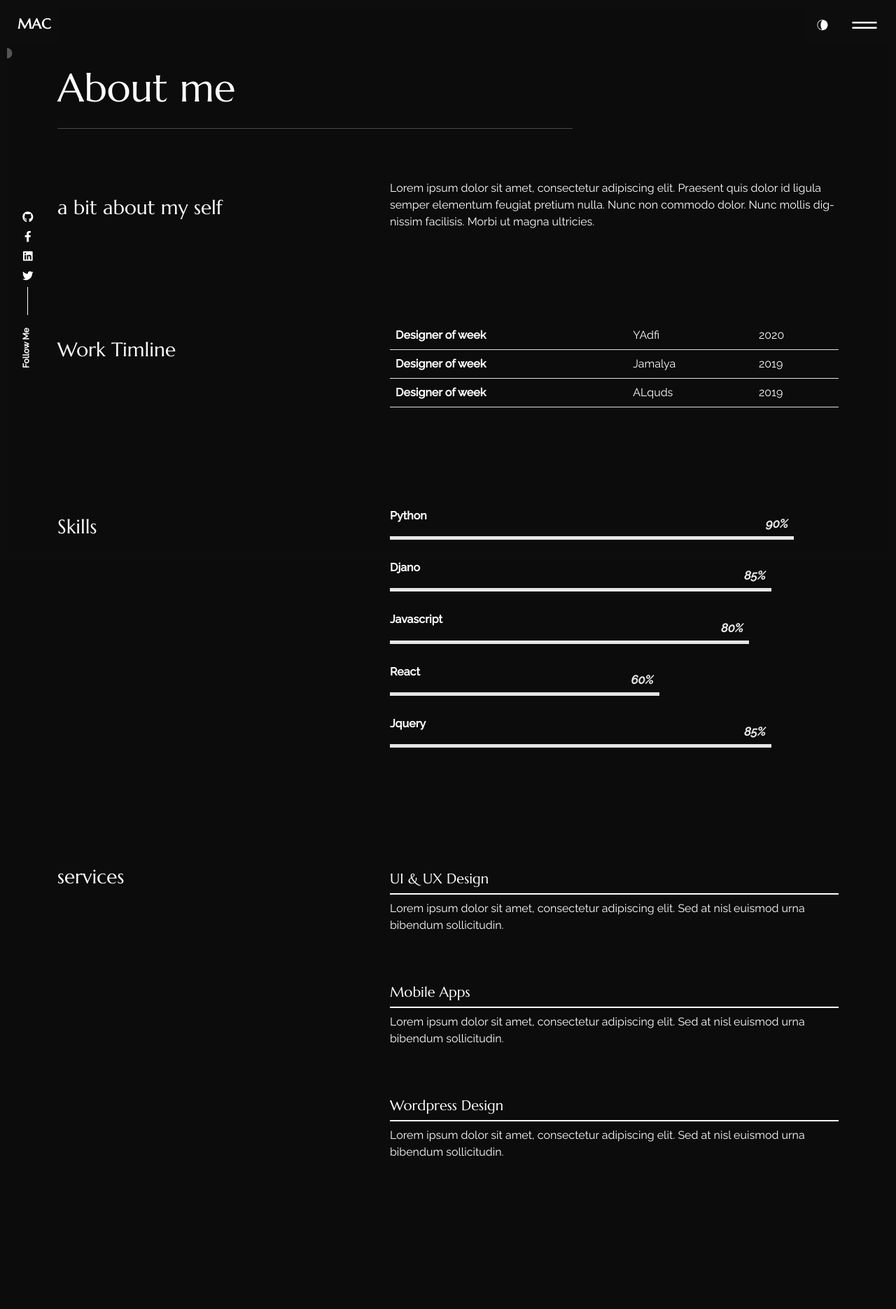
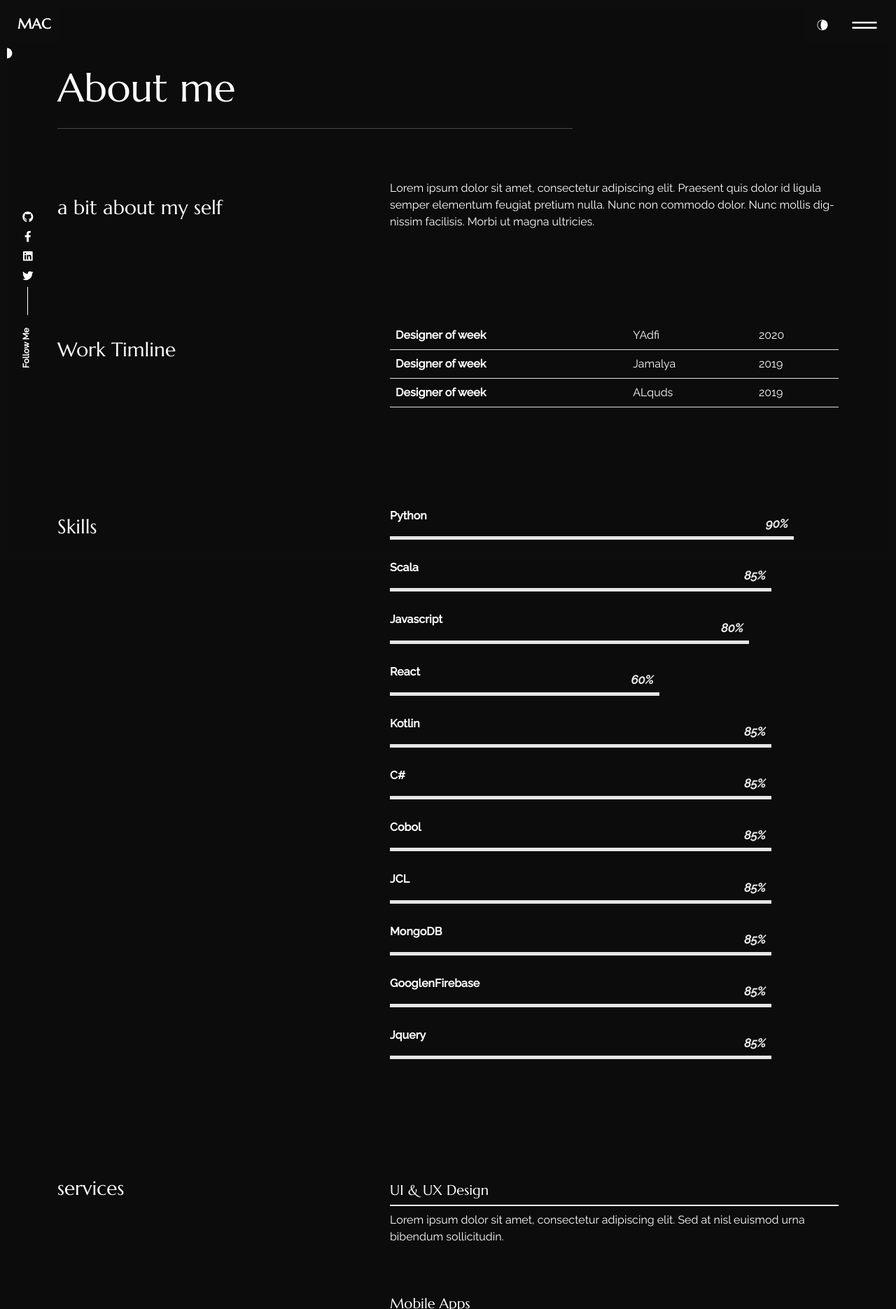
Before and after one commit to DukeDennis2/Web, a React app: page /about in a window 1280 px wide. Shown: the top 1870 px of the page at 70% size. Before the commit the page ends 1698 px from the top, so only its background shows below. Built offline with nearby package versions, Linux system fonts and the light colour scheme; some packages are replaced by stand-ins of ours.

Commit message:
Added some pictures

```diff
--- a/src/content_option.js
+++ b/src/content_option.js
@@ -12,7 +12,7 @@ const introdata = {
         third: "I love creating ",
     },
     description: "Lorem ipsum dolor sit amet, consectetur adipiscing elit. Sed at nisl euismod urna bibendum",
-    your_img_url: "https://images.unsplash.com/photo-1514790193030-c89d266d5a9d",
+    your_img_url: "https://scontent-sjc3-1.xx.fbcdn.net/v/t39.30808-6/464100364_9339202609428977_4607884385177834473_n.jpg?stp=cp6_dst-jpg&_nc_cat=102&ccb=1-7&_nc_sid=833d8c&_nc_ohc=9hqnQEXeT08Q7kNvgHcYHKG&_nc_zt=23&_nc_ht=scontent-sjc3-1.xx&_nc_gid=AlHukrEevHeLAY8tduNdybx&oh=00_AYDroeyS-v7Rb_R4Xq9Q-igFQcJxgAE-6P3oVAxUgw3HRw&oe=671E899C",
 };
 
 const dataabout = {
@@ -41,7 +41,7 @@ const skills = [{
         value: 90,
     },
     {
-        name: "Djano",
+        name: "Scala",
         value: 85,
     },
     {
@@ -51,6 +51,30 @@ const skills = [{
     {
         name: "React",
         value: 60,
+    },
+    {
+        name: "Kotlin",
+        value: 85,
+    },
+    {
+        name: "C#",
+        value: 85,
+    },
+    {
+        name: "Cobol",
+        value: 85,
+    },
+    {
+        name: "JCL",
+        value: 85,
+    },
+    {
+        name: "MongoDB",
+        value: 85,
+    },
+    {
+        name: "GooglenFirebase",
+        value: 85,
     },
     {
         name: "Jquery",
@@ -88,23 +112,23 @@ const dataportfolio = [{
         link: "#",
     },
     {
-        img: "https://picsum.photos/400/600/?grayscale",
+        img: "https://scontent-sjc3-1.xx.fbcdn.net/v/t39.30808-6/431091781_1444161309852044_3559754660219307225_n.jpg?stp=cp6_dst-jpg&_nc_cat=110&ccb=1-7&_nc_sid=86c6b0&_nc_ohc=z6OTM65Iu2IQ7kNvgGd1ptu&_nc_zt=23&_nc_ht=scontent-sjc3-1.xx&_nc_gid=ALCjk5KpLEVPdL5lYWcu3BC&oh=00_AYDuDdrx35rTqqf4FfanCa_8X1mRxS93UPEQRunloeLu3A&oe=671EA3E0" ,
         description: "The wisdom of life consists in the elimination of non-essentials.",
         link: "#",
     },
     {
-        img: "https://picsum.photos/400/300/?grayscale",
+        img: "https://scontent-sjc3-1.xx.fbcdn.net/v/t39.30808-6/393727152_1369453680656141_961556181913208362_n.jpg?_nc_cat=108&ccb=1-7&_nc_sid=833d8c&_nc_ohc=R3-Me0LRgYUQ7kNvgHi5b80&_nc_zt=23&_nc_ht=scontent-sjc3-1.xx&_nc_gid=AzIlx0SH2Iwcz0bmZKkBAGr&oh=00_AYDVAog7hhf75TabP39PsCCFwPT0CVO0u_iIPqpERCeYBA&oe=671E8F3C",
         description: "The wisdom of life consists in the elimination of non-essentials.",
         link: "#",
     },
     {
-        img: "https://picsum.photos/400/700/?grayscale",
+        img: "https://scontent-sjc3-1.xx.fbcdn.net/v/t39.30808-6/438089069_1480997942835047_4906963813695326195_n.jpg?stp=cp6_dst-jpg&_nc_cat=102&ccb=1-7&_nc_sid=833d8c&_nc_ohc=KJWlIMRMJF0Q7kNvgFa5HrC&_nc_zt=23&_nc_ht=scontent-sjc3-1.xx&_nc_gid=AueXOXt8TsyojYGZaemejKC&oh=00_AYCsZrPF63ulivnUgc5PfZ61Vpp5m4j84q8kih45E3KKJA&oe=671E82AD",
         description: "The wisdom of life consists in the elimination of non-essentials.",
         link: "#",
     },
 
     {
-        img: "https://picsum.photos/400/600/?grayscale",
+        img: "https://scontent-sjc3-1.xx.fbcdn.net/v/t39.30808-6/431075496_1444112086523633_8083361143678249612_n.jpg?stp=cp6_dst-jpg&_nc_cat=109&ccb=1-7&_nc_sid=6ee11a&_nc_ohc=JnCh5tfVFj8Q7kNvgGidyd0&_nc_zt=23&_nc_ht=scontent-sjc3-1.xx&_nc_gid=Arqd2BbAh7S1NbT35aQ690j&oh=00_AYCImk-vTGk8ZN_FEUSN8sYCbjG62ry_63yboP9qWQJt-A&oe=671EA653",
         description: "The wisdom of life consists in the elimination of non-essentials.",
         link: "#",
     },
--- a/src/index.css
+++ b/src/index.css
@@ -3,8 +3,8 @@
     --primary-color: #0d0d0d;
     --secondary-color: #fff;
     --text-color: #fff;
-    --text-color-2: #fff;
-    --text-color-3: rgb(86, 83, 83);
+    --text-color-2: rgb(255, 255, 255);
+    --text-color-3: rgb(247, 247, 247);
     --overlay-color: rgb(12 12 12 / 63%);
 }
 
@@ -14,8 +14,8 @@
     --secondary-color: #000;
     --text-color: #000;
     --text-color-2: #000;
-    --text-color-3: rgb(155, 151, 151);
-    --overlay-color: rgb(255 255 255 / 70%);
+    --text-color-3: rgb(255, 255, 255);
+    --overlay-color: rgba(241, 241, 241, 0.7);
 }
 
 html,
--- a/src/pages/about/index.js
+++ b/src/pages/about/index.js
@@ -79,6 +79,7 @@ export const About = () => {
             })}
           </Col>
         </Row>
+
         <Row className="sec_sp">
           <Col lang="5">
             <h3 className="color_sec py-4">services</h3>
--- a/src/pages/home/index.js
+++ b/src/pages/home/index.js
@@ -4,6 +4,8 @@ import { Helmet, HelmetProvider } from "react-helmet-async";
 import Typewriter from "typewriter-effect";
 import { introdata, meta } from "../../content_option";
 import { Link } from "react-router-dom";
+
+
 
 export const Home = () => {
   return (
```
Also changed, not shown: README.md, src/assets/images/IMG_1892.jpg (deleted), src/assets/images/IMG_1894.jpg (deleted), src/images/logo.svg (renamed from src/assets/images/logo.svg), src/images/react-porfolio.png (renamed from src/assets/images/react-porfolio.png), 1 other file.
